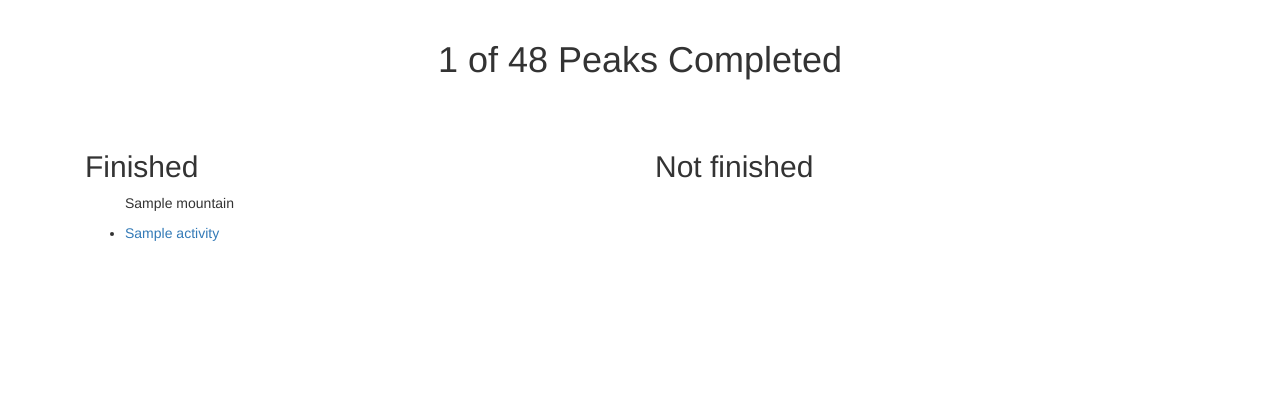
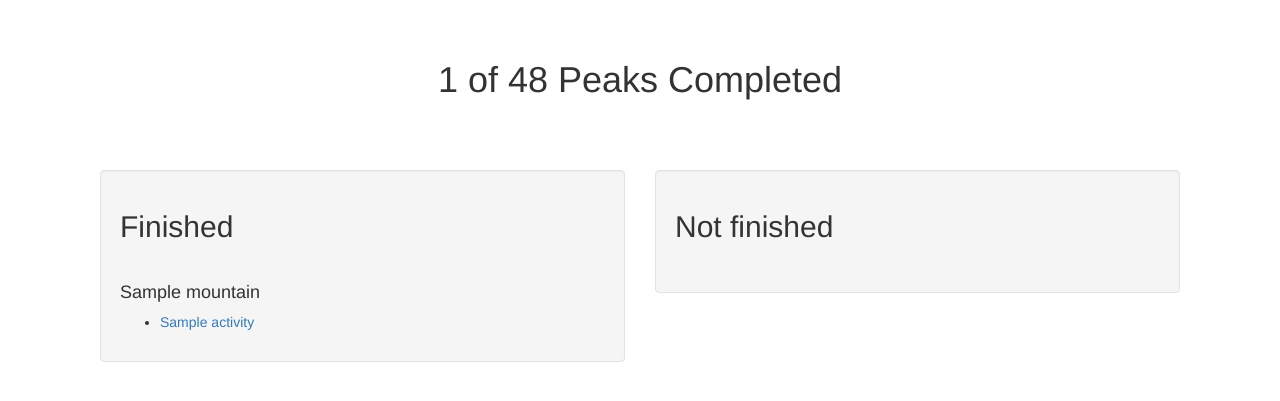
Before and after one commit to lislel/strava3, a Flask app: page /index in a window 1280 px wide. Shown: the part 51-452 px from the top of the page. Run offline with Flask 2, Linux system fonts and the light colour scheme; a user stored in the database is signed in; tables that the repository leaves empty hold one stand-in row (values such as "Sample post"); some libraries are stand-ins or nearby versions.

Commit message:
reformat

```diff
--- a/app/templates/index.html
+++ b/app/templates/index.html
@@ -2,31 +2,44 @@
 
 
 {% block app_content %}
+    <!--<div style="background-image: url('static/images/GOS1.jpg');">-->
     <div class="container-fluid">
+
+
+
         <div class="row justify-content-center">
+            <br>
             <h1 class="display-1 text-center">{{n_finished}} of 48 Peaks Completed</h1>
+            <br>
         </div>
 
         <br></br>
 
-        <div class="row justify-content-center">
-            <div class="col-xs-6 col-sm-6 col-md-6 col-lg-6">
-                <h2> Finished </h2>
+        <div class="rows">
+
+            <div class="col-xs-12 col-sm-12 col-md-6 col-lg-6 align-self-center">
+                <div class='well'>
+                    <h2> Finished </h2>
+                    <br>
                     {% for mt in finished.keys() %}
-                    <ol>{{mt.name}}</ol>
+                    <h4>{{mt.name}}</h4>
                     <ul>
                     	{% for act in finished[mt] %}
                     	    <li><a href="{{ act.url }}"  target="_blank">{{act.name}}</a></li>
                          {%endfor%}
                     </ul>
                     {% endfor %}
+                </div>
             </div>
 
-            <div class="col-xs-6 col-sm-6 col-md-6 col-lg-6">
-                <h2> Not finished </h2>
-                	{% for u in unfinished %}
-                		<li>{{u.name}}</li>
-                	{% endfor %}
+            <div class="col-xs-12 col-sm-12 col-md-6 col-lg-6 align-self-center">
+                <div class='well'>
+                    <h2> Not finished </h2>
+                    <br>
+                    	{% for u in unfinished %}
+                    		<h4>{{u.name}}</h4>
+                    	{% endfor %}
+                </div>
             </div>
         </div>
     </div>
```
